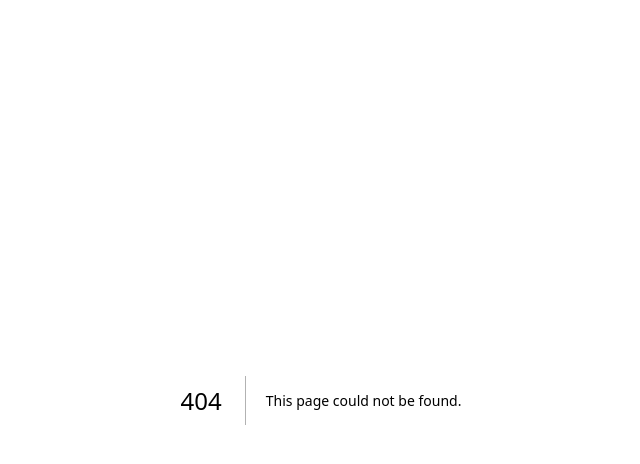
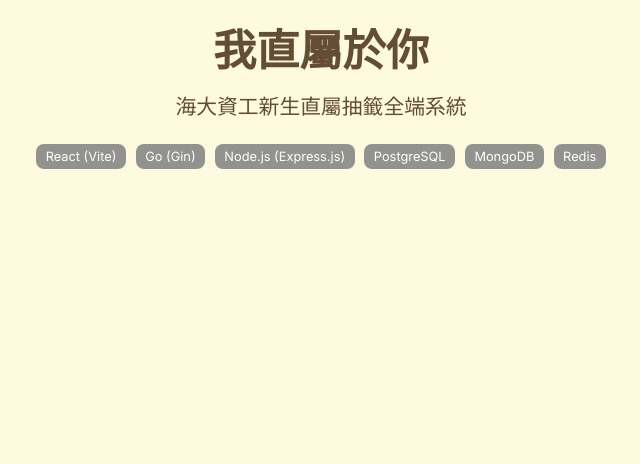
Before and after one commit to we-we-Web/web-web-web, a Next.js app: page /project in a window 1280 px wide. Before the commit this address had no page. Shown: the top 464 px of the page, without its empty margins (319-959 px from the left). Built offline with nearby package versions, Linux system fonts and the light colour scheme.

Commit message:
Create project view

```diff
--- a/src/app/globals.css
+++ b/src/app/globals.css
@@ -1,4 +1,6 @@
 :root {
+    --font-color: #644D35;
+
     --max-width: 1100px;
     --border-radius: 12px;
     --font-mono: ui-monospace, Menlo, Monaco, "Cascadia Mono", "Segoe UI Mono",
--- /dev/null
+++ b/src/app/project/page.module.css
@@ -0,0 +1,28 @@
+.potato-view {
+    color: var(--font-color);
+}
+
+.potato-title {
+    margin: 2vh;
+}
+
+.potato-title header {
+    display: flex;
+    justify-content: center;
+    font-size: 2.7rem;
+    font-weight: 600;
+    margin: 1.5vh;
+}
+
+.potato-title h1 {
+    display: flex;
+    justify-content: center;
+    font-size: 1.3rem;
+    font-weight: 400;
+    margin: 1.5vh;
+}
+
+.potato-skills {
+    display: flex;
+    justify-content: center;
+}
--- /dev/null
+++ b/src/app/project/page.tsx
@@ -0,0 +1,28 @@
+import styles from './page.module.css';
+import Tag from './skillTag';
+
+export default function Project() {
+
+    const skills = [
+        'React (Vite)',
+        'Go (Gin)',
+        'Node.js (Express.js)',
+        'PostgreSQL',
+        'MongoDB',
+        'Redis',
+    ];
+
+    return (
+        <div className={styles['potato-view']}>
+            <div className={styles['potato-title']}>
+                <header>我直屬於你</header>
+                <h1>海大資工新生直屬抽籤全端系統</h1>
+                <div className={styles['potato-skills']}>
+                    {skills.map((skill, index) => (
+                        <Tag key={index} skill={skill} />
+                    ))}
+                </div>
+            </div>
+        </div>
+    );
+}
--- /dev/null
+++ b/src/app/project/skillTag.module.css
@@ -0,0 +1,12 @@
+.tag-view {
+    display: inline-block;
+    padding: 0.6vh 1.2vh;
+    margin: 1.5vh 0.6vh;
+    font-size: 0.8rem;
+    width: auto;
+    text-align: center;
+    color: #FFFFFF;
+    background-color: gray;
+    border-radius: 8px;
+    opacity: 0.85;
+}
--- /dev/null
+++ b/src/app/project/skillTag.tsx
@@ -0,0 +1,13 @@
+import styles from './skillTag.module.css';
+
+interface TagProps {
+    skill: String
+}
+
+export default function Tag({ skill }: TagProps) {
+    return (
+        <div className={styles['tag-view']}>
+            {skill}
+        </div>
+    );
+};
```
